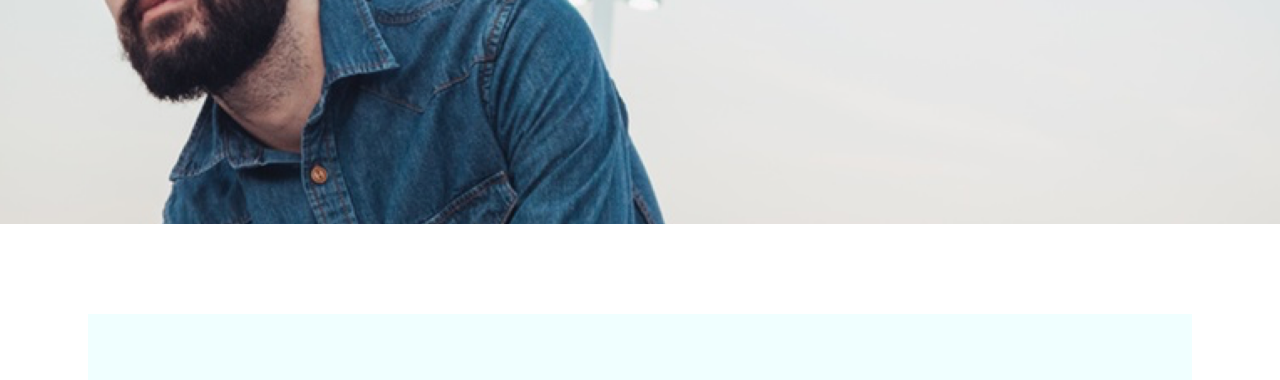
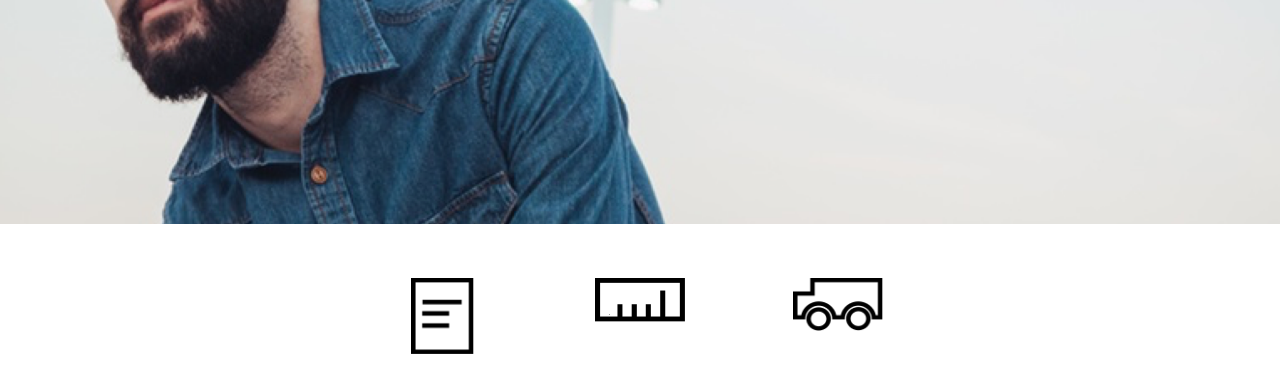
Before and after one commit to amduren/TortoiseshellOptics, a plain HTML site: page index.html in a window 1280 px wide. Shown: the part 352-732 px from the top of the page. Drawn offline with Linux system fonts and the light colour scheme.

Commit message:
Add icons for desktop

```diff
--- a/index.html
+++ b/index.html
@@ -31,6 +31,22 @@
       </div>
     </header>
     <!-- main section -->
+    <div class="container">
+      <div class="flex">
+        <div class="item">
+          <img src="./resources/images/paper-icon.png" class="paper">
+          <div class="copy">Comprehensive Exams</div>
+        </div>
+        <div class="item">
+          <img src="./resources/images/ruler-icon.png">
+          <div class="copy">Custom Fittings</div>
+        </div>
+        <div class="item">
+          <img src="./resources/images/truck-icon.png">
+          <div class="copy">Fast Delivery</div>
+        </div>
+      </div>
+    </div>
     <!-- footer section -->
     <footer>
       <div class="flex container">
--- a/resources/css/style.css
+++ b/resources/css/style.css
@@ -134,6 +134,27 @@ ul.mobile {
   }
 }
 
+/* main styles */
+.item {
+  display: flex;
+  flex-direction: column;
+  justify-content: space-between;
+  align-items: center;
+  text-align: center;
+  height: 8rem;
+  width: 5rem;
+  margin: 3rem;
+}
+
+.item img {
+  width: 5rem;
+  margin: 0 auto;
+}
+
+.item .paper {
+  max-width: 3.5rem;
+}
+
 /* footer styles */
 footer {
   margin-top: 5rem;
```
